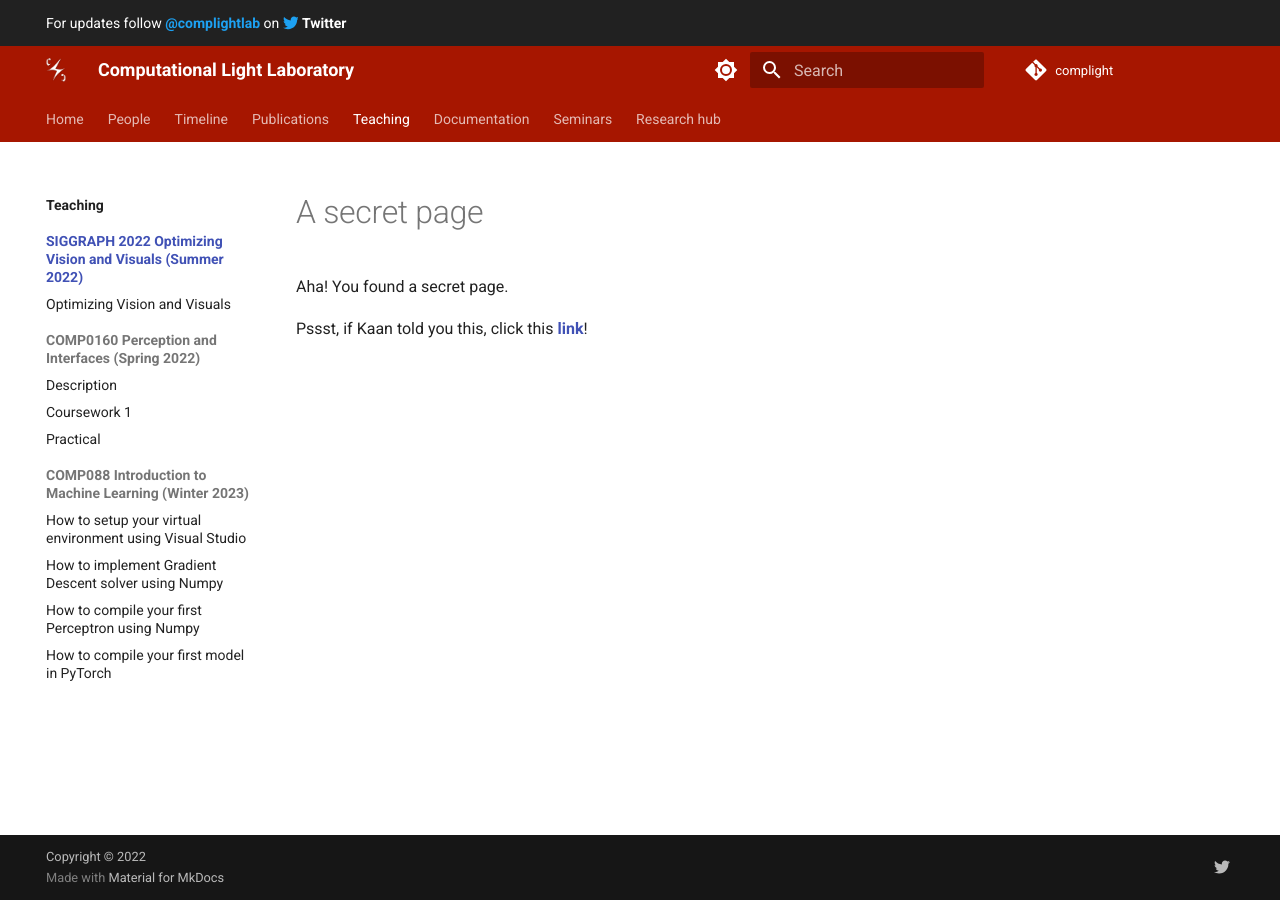
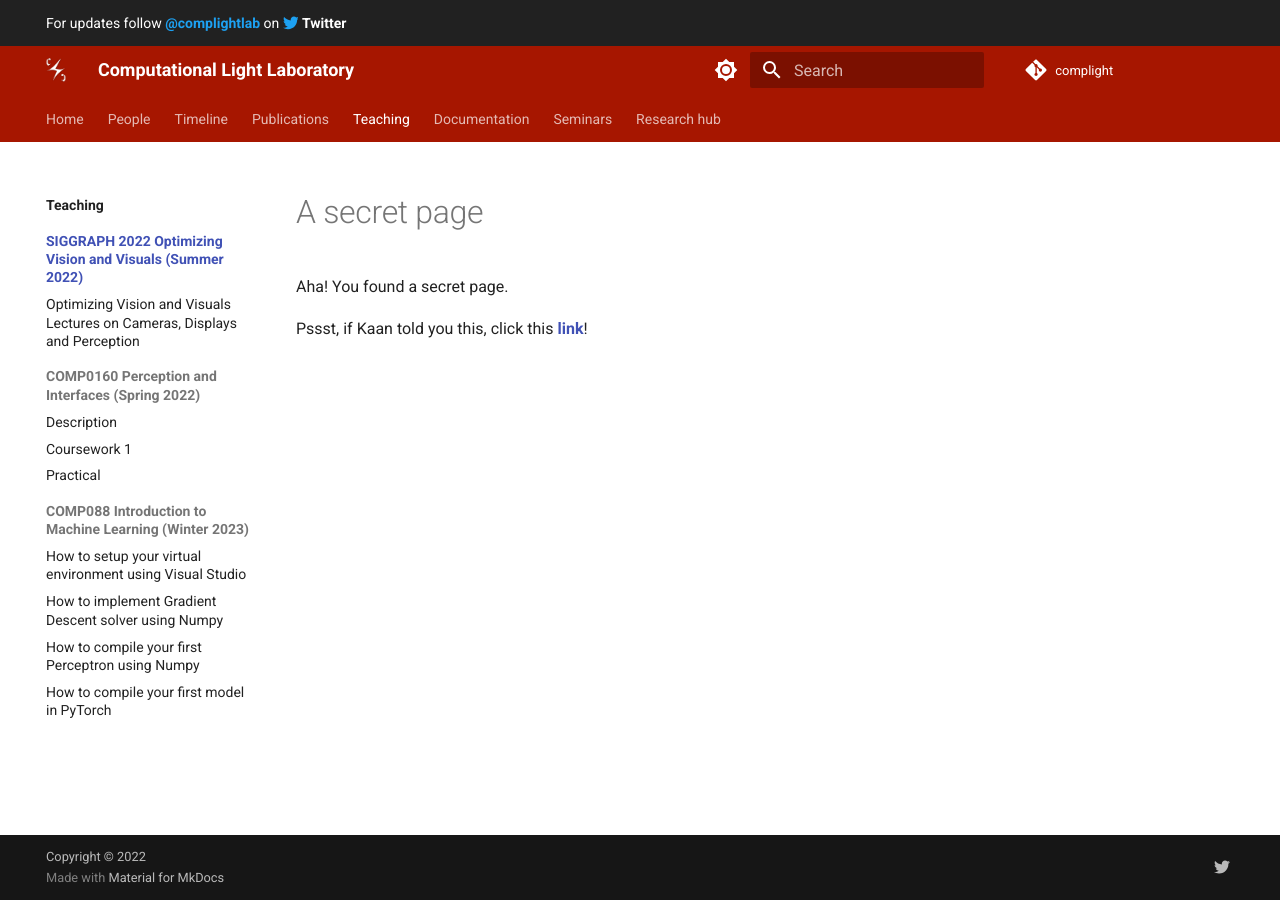
Before and after one commit to complight/complight.github.io, an MkDocs documentation site: the page built from docs/lectures/index.md, in a window 1280 px wide. Built offline with MkDocs 1.6.1 and Material for MkDocs 9.7.7, drawn with Linux system fonts in a browser that asks for light colours.

Commit message:
Updating the structure.

```diff
--- a/mkdocs.yml
+++ b/mkdocs.yml
@@ -20,7 +20,7 @@ nav:
     - Highlighted works:
       - HoloBeam Paper-Thin Near-Eye Displays: 'publications/holobeam.md'
       - Realistic Defocus for Multiplane Computer-Generated Holography: 'publications/realistic_defocus_cgh.md'
-      - Optimizing Vision and Visuals: 'teaching/siggraph2022_optimizing_vision_and_visuals.md'
+      - Optimizing Vision and Visuals Lectures on Cameras, Displays and Perception: 'teaching/siggraph2022_optimizing_vision_and_visuals.md'
   - Teaching:
     - Courses: 'teaching/index.md'
     - SIGGRAPH 2022 Optimizing Vision and Visuals (Summer 2022):
```
